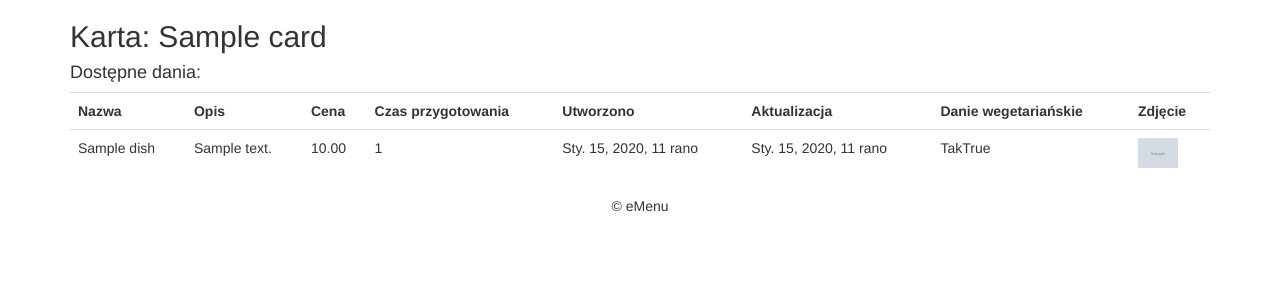
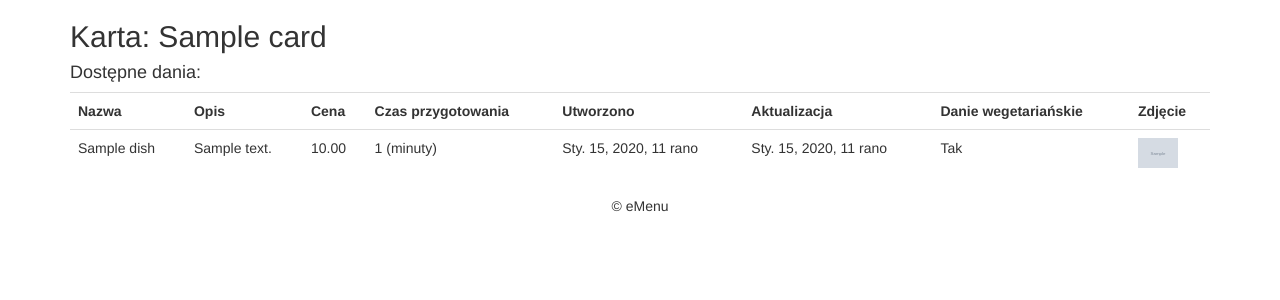
Before and after one commit to mkost/eMenu, a Django app: template templates/details.html in a window 1280 px wide. Shown: the part 70-370 px from the top of the page. Run offline with Django 3.2, Linux system fonts and the light colour scheme; the template is opened without the code that fills it: values that come from a table or form of the project are taken from there, others are empty; tables that the repository leaves empty hold one stand-in row (values such as "Sample post"); grey boxes marked "Sample" are stand-in pictures; parts of the project's set-up code (start-up, migrations or seed data) failed here and were passed over; some libraries are stand-ins or nearby versions.

Commit message:
small fix

```diff
--- a/templates/details.html
+++ b/templates/details.html
@@ -21,10 +21,10 @@
                     <td>{{ dish.name }}</td>
                     <td>{{ dish.description }}</td>
                     <td>{{ dish.price }}</td>
-                    <td>{{ dish.preparation_time }}</td>
+                    <td>{{ dish.preparation_time }} (minuty)</td>
                     <td>{{ dish.created }}</td>
                     <td>{{ dish.updated }}</td>
-                    <td>{% if dish.is_vegetarian %}Tak{{ dish.is_vegetarian }}{% else %}Nie{% endif %}</td>
+                    <td>{% if dish.is_vegetarian %}Tak{% else %}Nie{% endif %}</td>
                     <td>
                         {% if dish.picture %}
                             <a href="{{ dish.picture.url }}"><img src="{{ dish.picture.url }}" style="height: 30px;" /></a></td>
```
